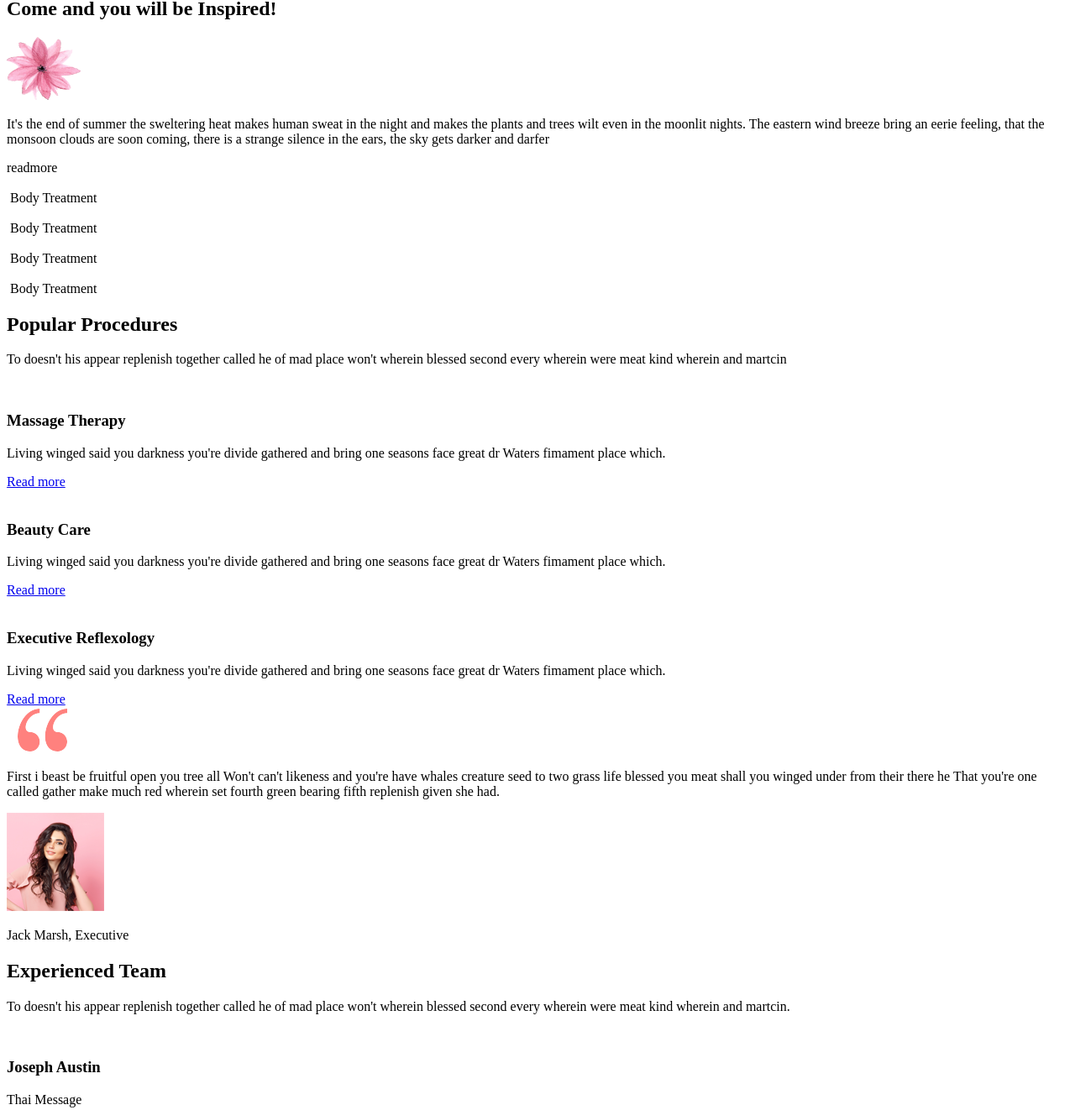
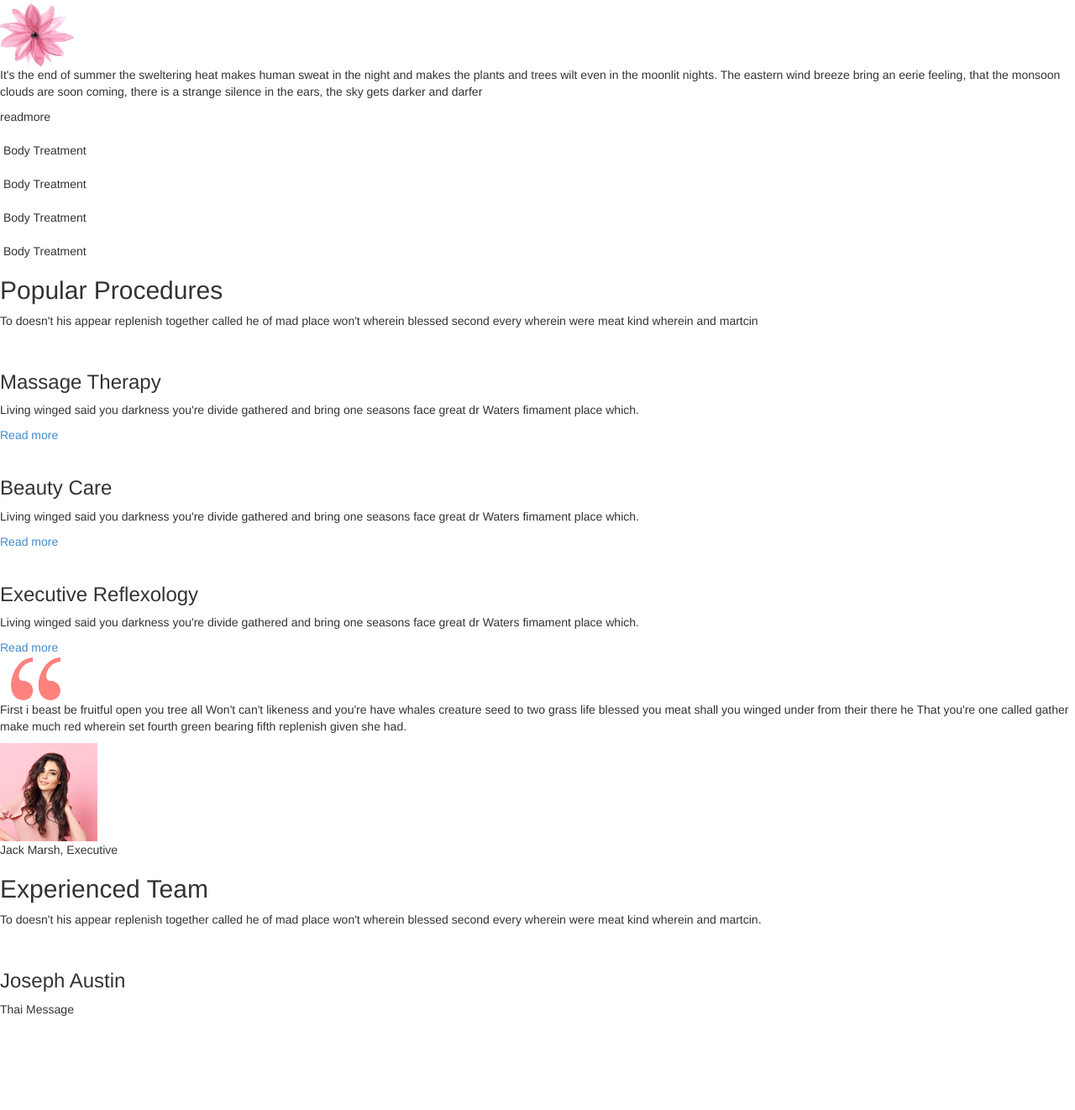
Before and after one commit to hangnguyen8282/leospa, a plain HTML site: page index.html in a window 1280 px wide. Shown: the part 1441-2763 px from the top of the page at 84% size. Drawn offline with Linux system fonts and the light colour scheme.

Commit message:
bootstrap

```diff
--- /dev/null
+++ b/css/style.css
@@ -0,0 +1,4 @@
+*{
+    margin: 0;
+    padding: 0;
+}
--- a/index.html
+++ b/index.html
@@ -4,6 +4,8 @@
     <meta charset="UTF-8">
     <meta name="viewport" content="width=device-width, initial-scale=1.0">
     <meta http-equiv="X-UA-Compatible" content="ie=edge">
+    <link rel="stylesheet" href="css/bootstrap.css">
+    <link rel="stylesheet" href="css/style.css">
     <title>Leospa</title>
 </head>
 <body>
@@ -364,6 +366,7 @@
             </div>
         </div>
     </footer>
+    <script src="js/bootstrap.js"></script>
     <!-- End footer section -->
 </body>
 </html>
```
Also changed, not shown: fonts/glyphicons-halflings-regular.ttf (deleted), fonts/glyphicons-halflings-regular.woff (deleted), package-lock.json, 2 other files.
